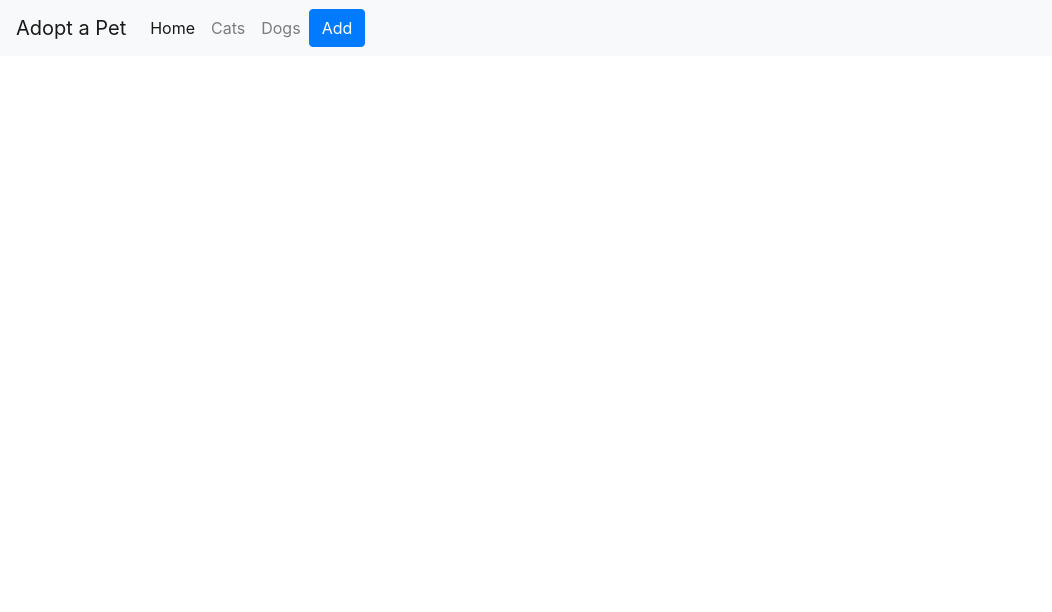
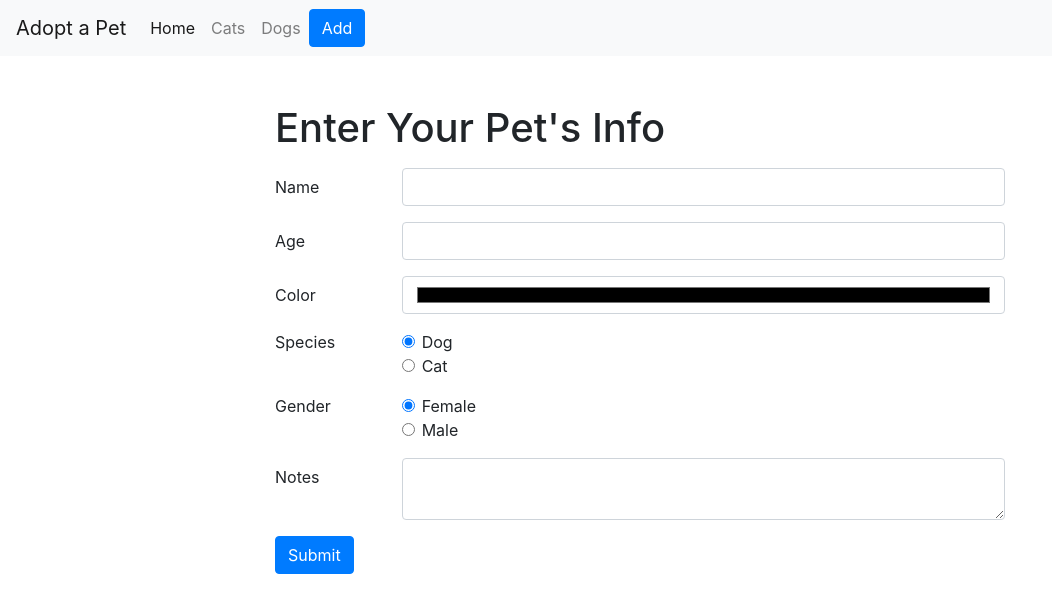
Before and after one commit to gwenf/vue3_petstore, a Vue app: page /add-pet in a window 1280 px wide. Shown: the top 612 px of the page, without its empty margins (0-1052 px from the left). Built offline with nearby package versions, Linux system fonts and the light colour scheme.

Commit message:
added pet form page

```diff
--- a/src/components/NewPetForm.vue
+++ b/src/components/NewPetForm.vue
@@ -3,56 +3,70 @@
     <div class="col">
       <form>
         <div class="form-group row">
-          <label for="inputEmail3" class="col-sm-2 col-form-label">Email</label>
+          <label for="name-input" class="col-sm-2 col-form-label">Name</label>
           <div class="col-sm-10">
-            <input type="email" class="form-control" id="inputEmail3">
+            <input type="text" class="form-control" id="name-input">
           </div>
         </div>
         <div class="form-group row">
-          <label for="inputPassword3" class="col-sm-2 col-form-label">Password</label>
+          <label for="age-input" class="col-sm-2 col-form-label">Age</label>
           <div class="col-sm-10">
-            <input type="password" class="form-control" id="inputPassword3">
+            <input type="number" class="form-control" id="age-input">
+          </div>
+        </div>
+        <div class="form-group row">
+          <label for="color-input" class="col-sm-2 col-form-label">Color</label>
+          <div class="col-sm-10">
+            <input type="color" class="form-control" id="color-input">
           </div>
         </div>
         <fieldset class="form-group">
           <div class="row">
-            <legend class="col-form-label col-sm-2 pt-0">Radios</legend>
+            <legend class="col-form-label col-sm-2 pt-0">Species</legend>
             <div class="col-sm-10">
               <div class="form-check">
-                <input class="form-check-input" type="radio" name="gridRadios" id="gridRadios1" value="option1" checked>
+                <input class="form-check-input" type="radio" name="gridRadios" id="gridRadios1" value="cat" checked>
                 <label class="form-check-label" for="gridRadios1">
-                  First radio
+                  Dog
                 </label>
               </div>
               <div class="form-check">
-                <input class="form-check-input" type="radio" name="gridRadios" id="gridRadios2" value="option2">
+                <input class="form-check-input" type="radio" name="gridRadios" id="gridRadios2" value="dog">
                 <label class="form-check-label" for="gridRadios2">
-                  Second radio
+                  Cat
                 </label>
               </div>
-              <div class="form-check disabled">
-                <input class="form-check-input" type="radio" name="gridRadios" id="gridRadios3" value="option3" disabled>
-                <label class="form-check-label" for="gridRadios3">
-                  Third disabled radio
+            </div>
+          </div>
+        </fieldset>
+        <fieldset class="form-group">
+          <div class="row">
+            <legend class="col-form-label col-sm-2 pt-0">Gender</legend>
+            <div class="col-sm-10">
+              <div class="form-check">
+                <input class="form-check-input" type="radio" name="gender" id="gender-choice1" value="cat" checked>
+                <label class="form-check-label" for="gender-choice1">
+                  Female
+                </label>
+              </div>
+              <div class="form-check">
+                <input class="form-check-input" type="radio" name="gender" id="gender-choice2" value="dog">
+                <label class="form-check-label" for="gender-choice2">
+                  Male
                 </label>
               </div>
             </div>
           </div>
         </fieldset>
         <div class="form-group row">
-          <div class="col-sm-2">Checkbox</div>
+          <label for="notes-input" class="col-sm-2 col-form-label">Notes</label>
           <div class="col-sm-10">
-            <div class="form-check">
-              <input class="form-check-input" type="checkbox" id="gridCheck1">
-              <label class="form-check-label" for="gridCheck1">
-                Example checkbox
-              </label>
-            </div>
+            <textarea class="form-control" id="notes-input"></textarea>
           </div>
         </div>
         <div class="form-group row">
           <div class="col-sm-10">
-            <button type="submit" class="btn btn-primary">Sign in</button>
+            <button type="submit" class="btn btn-primary">Submit</button>
           </div>
         </div>
       </form>
--- a/src/components/TopNav.vue
+++ b/src/components/TopNav.vue
@@ -11,7 +11,7 @@
         <router-link class="nav-link" :to="{ path: '/pets/dogs' }">Dogs</router-link>
 
         <form class="form-inline my-2 my-lg-0">
-          <router-link class="btn btn-primary" :to="{ path: '/add' }">Add</router-link>
+          <router-link class="btn btn-primary" :to="{ path: '/add-pet' }">Add</router-link>
         </form>
       </div>
     </div>
--- a/src/router/index.js
+++ b/src/router/index.js
@@ -1,6 +1,7 @@
 import { createRouter, createWebHistory } from 'vue-router'
 import Home from '@/views/Home.vue'
 import Pets from '@/views/Pets.vue'
+import AddPet from '@/views/AddPet.vue'
 
 const routes = [
   {
@@ -12,6 +13,11 @@ const routes = [
     path: '/pets/:type',
     name: 'pets',
     component: Pets
+  },
+  {
+    path: '/add-pet',
+    name: 'add-pet',
+    component: AddPet
   }
 ]
 
--- /dev/null
+++ b/src/views/AddPet.vue
@@ -0,0 +1,22 @@
+<template>
+  <div class="row mt-5">
+    <div class="col-sm-8 offset-sm-2">
+      <h1>Enter Your Pet's Info</h1>
+    </div>
+  </div>
+  <div class="row mt-2">
+    <div class="col-sm-8 offset-sm-2">
+      <NewPetForm />
+    </div>
+  </div>
+</template>
+
+<script>
+import NewPetForm from '@/components/NewPetForm.vue'
+
+export default {
+  components: {
+    NewPetForm
+  }
+}
+</script>
```
